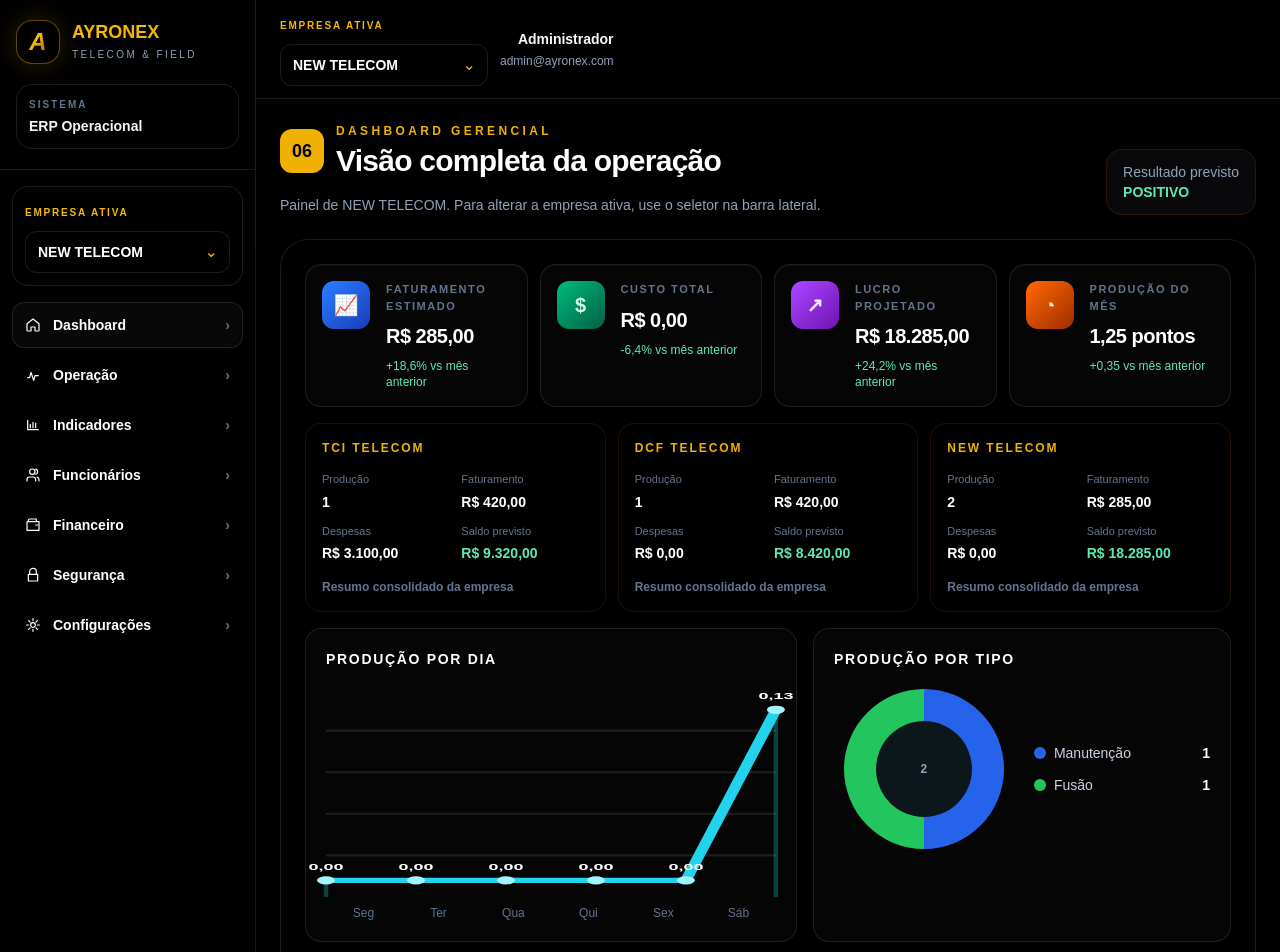
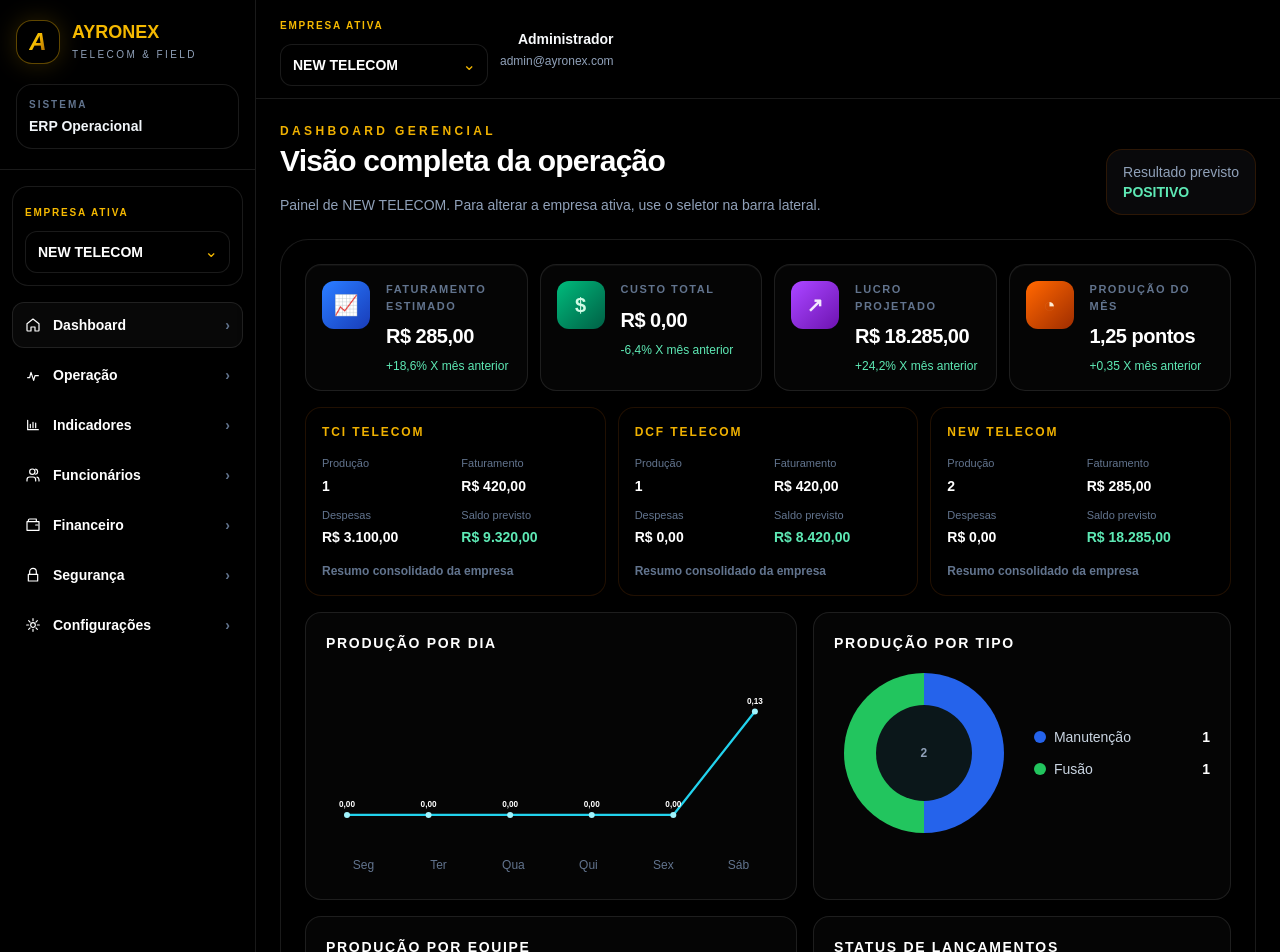
Before and after one commit to ayronex-sistema/ayronex-sistema, a Next.js app: page /dashboard in a window 1280 px wide. Shown: the top 952 px of the page. Built offline with nearby package versions, Linux system fonts and the light colour scheme.

Commit message:
Ajusta visual do dashboard e funcionarios

```diff
--- a/app/dashboard/page.tsx
+++ b/app/dashboard/page.tsx
@@ -26,9 +26,6 @@ export default function DashboardPage() {
         <header className="flex flex-col gap-4 lg:flex-row lg:items-end lg:justify-between">
           <div>
             <div className="flex items-center gap-3">
-              <span className="grid size-11 place-items-center rounded-xl bg-yellow-500 text-lg font-black text-black">
-                06
-              </span>
               <div>
                 <p className="text-xs font-bold uppercase tracking-[0.28em] text-yellow-500">Dashboard gerencial</p>
                 <h1 className="mt-1 text-3xl font-extrabold tracking-tight text-white">Visão completa da operação</h1>
@@ -49,10 +46,10 @@ export default function DashboardPage() {
 
         <section className="rounded-[1.75rem] border border-white/10 bg-black p-4 shadow-2xl shadow-black/40 md:p-6">
           <div className="grid gap-3 sm:grid-cols-2 xl:grid-cols-4">
-            <DashboardMetric helper="+18,6% vs mês anterior" icon="📈" label="Faturamento estimado" tone="blue" value={formatCurrency(resumo.faturamentoEstimado)} />
-            <DashboardMetric helper="-6,4% vs mês anterior" icon="$" label="Custo total" tone="green" value={formatCurrency(resumo.despesas)} />
-            <DashboardMetric helper="+24,2% vs mês anterior" icon="↗" label="Lucro projetado" tone="purple" value={formatCurrency(resumo.saldoFinalPrevisto)} />
-            <DashboardMetric helper="+0,35 vs mês anterior" icon="◔" label="Produção do mês" tone="orange" value={`${sumPoints(resumo.productionMonth)} pontos`} />
+            <DashboardMetric helper="+18,6% X mês anterior" icon="📈" label="Faturamento estimado" tone="blue" value={formatCurrency(resumo.faturamentoEstimado)} />
+            <DashboardMetric helper="-6,4% X mês anterior" icon="$" label="Custo total" tone="green" value={formatCurrency(resumo.despesas)} />
+            <DashboardMetric helper="+24,2% X mês anterior" icon="↗" label="Lucro projetado" tone="purple" value={formatCurrency(resumo.saldoFinalPrevisto)} />
+            <DashboardMetric helper="+0,35 X mês anterior" icon="◔" label="Produção do mês" tone="orange" value={`${sumPoints(resumo.productionMonth)} pontos`} />
           </div>
 
           <div className="mt-4 grid gap-3 lg:grid-cols-3">
@@ -196,28 +193,29 @@ function Panel({ title, children }: { title: string; children: React.ReactNode }
 
 function LineChart({ values }: { values: number[] }) {
   const maxValue = Math.max(...values, 1);
+  const width = 600;
+  const height = 180;
+  const paddingX = 28;
+  const paddingTop = 24;
+  const paddingBottom = 18;
   const points = values
     .map((value, index) => {
-      const x = (index / Math.max(values.length - 1, 1)) * 100;
-      const y = 100 - (value / maxValue) * 82 - 8;
+      const x = paddingX + (index / Math.max(values.length - 1, 1)) * (width - paddingX * 2);
+      const y = paddingTop + (1 - value / maxValue) * (height - paddingTop - paddingBottom);
       return `${x},${y}`;
     })
     .join(" ");
 
   return (
     <div>
-      <svg className="h-52 w-full overflow-visible" preserveAspectRatio="none" viewBox="0 0 100 100">
-        {[20, 40, 60, 80].map((line) => (
-          <line className="stroke-white/10" key={line} x1="0" x2="100" y1={line} y2={line} />
-        ))}
-        <polyline fill="none" opacity="0.35" points={`0,100 ${points} 100,100`} stroke="#14b8a6" strokeWidth="1" />
-        <polyline fill="none" points={points} stroke="#22d3ee" strokeLinecap="round" strokeLinejoin="round" strokeWidth="2.6" />
+      <svg className="h-44 w-full overflow-visible" viewBox={`0 0 ${width} ${height}`}>
+        <polyline fill="none" points={points} stroke="#22d3ee" strokeLinecap="round" strokeLinejoin="round" strokeWidth="3" />
         {points.split(" ").map((point, index) => {
           const [cx, cy] = point.split(",");
           return (
             <g key={point}>
-              <circle className="fill-cyan-200" cx={cx} cy={cy} r="2" />
-              <text className="fill-white text-[4px] font-bold" textAnchor="middle" x={cx} y={Number(cy) - 5}>
+              <circle className="fill-cyan-200" cx={cx} cy={cy} r="4" />
+              <text className="fill-white text-[11px] font-bold" textAnchor="middle" x={cx} y={Number(cy) - 10}>
                 {(values[index] / 10).toFixed(2).replace(".", ",")}
               </text>
             </g>
--- a/app/funcionarios/page.tsx
+++ b/app/funcionarios/page.tsx
@@ -383,6 +383,27 @@ export default function FuncionariosPage() {
             </label>
           </div>
 
+          <div className="mt-4 flex flex-wrap gap-2">
+            {(["TODOS", ...employeeStatusOptions] as StatusFilter[]).map((status) => {
+              const selected = statusFilter === status;
+
+              return (
+                <button
+                  className={`rounded-full border px-3 py-1.5 text-xs font-bold transition ${
+                    selected
+                      ? "border-yellow-500 bg-yellow-500 text-black"
+                      : "border-white/10 bg-black text-slate-300 hover:border-yellow-500/50 hover:text-yellow-300"
+                  }`}
+                  key={status}
+                  onClick={() => setStatusFilter(status)}
+                  type="button"
+                >
+                  {status === "TODOS" ? "Todos" : statusLabel(status)}
+                </button>
+              );
+            })}
+          </div>
+
           <p
             className={`mt-4 rounded-xl border px-3 py-2 text-sm ${
               source === "google-sheets"
@@ -719,6 +740,26 @@ function EmployeeEditModal({
               <option key={status} value={status}>{statusLabel(status)}</option>
             ))}
           </select>
+          <div className="mt-3 flex flex-wrap gap-2">
+            {employeeStatusOptions.map((status) => {
+              const selected = draft.situacao === status;
+
+              return (
+                <button
+                  className={`rounded-full border px-3 py-1.5 text-xs font-bold transition ${
+                    selected
+                      ? "border-yellow-500 bg-yellow-500 text-black"
+                      : "border-white/10 bg-black text-slate-300 hover:border-yellow-500/50 hover:text-yellow-300"
+                  }`}
+                  key={status}
+                  onClick={() => setDraft((current) => ({ ...current, situacao: status }))}
+                  type="button"
+                >
+                  {statusLabel(status)}
+                </button>
+              );
+            })}
+          </div>
         </label>
         <EditField label="Admissão" onChange={(value) => setDraft((current) => ({ ...current, admissao: value, dataAdmissao: value }))} value={draft.admissao || draft.dataAdmissao} />
       </div>
```
